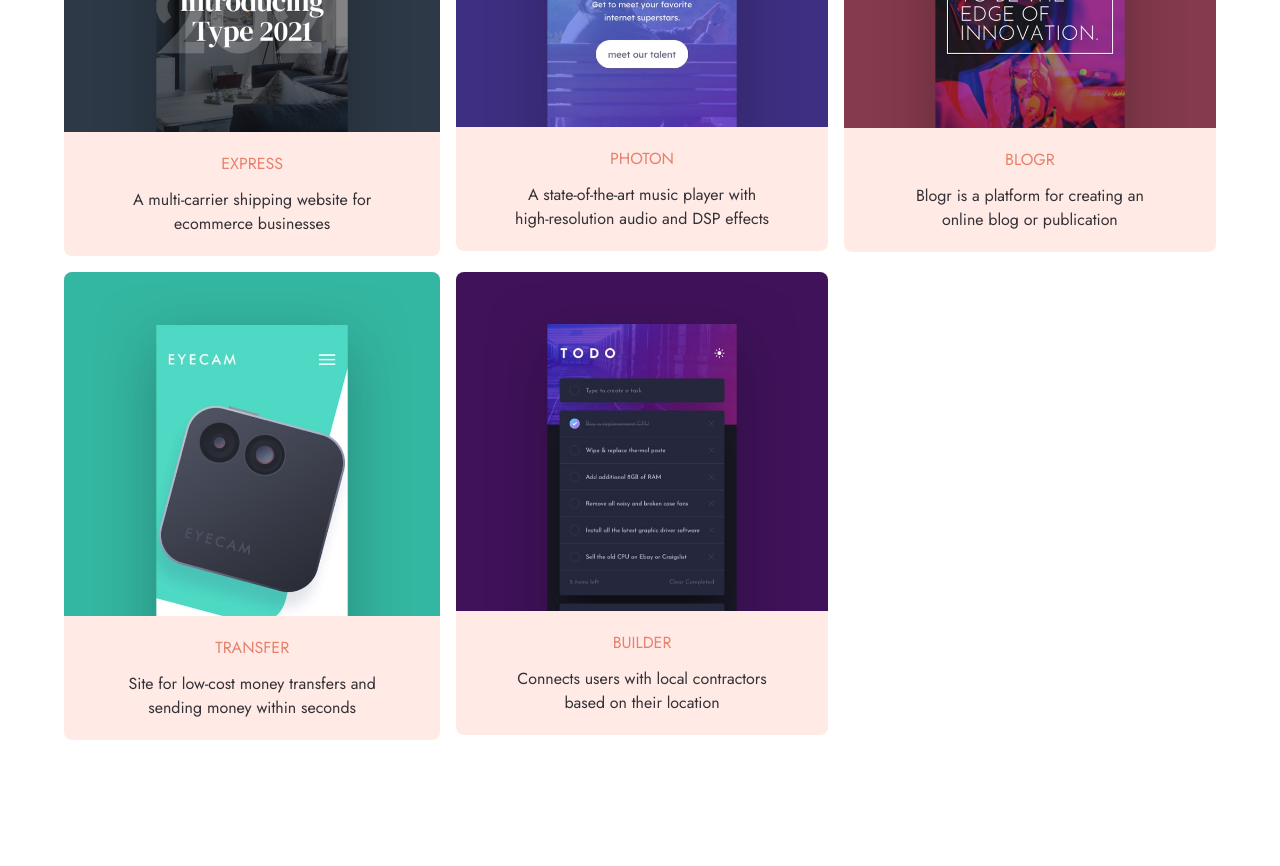
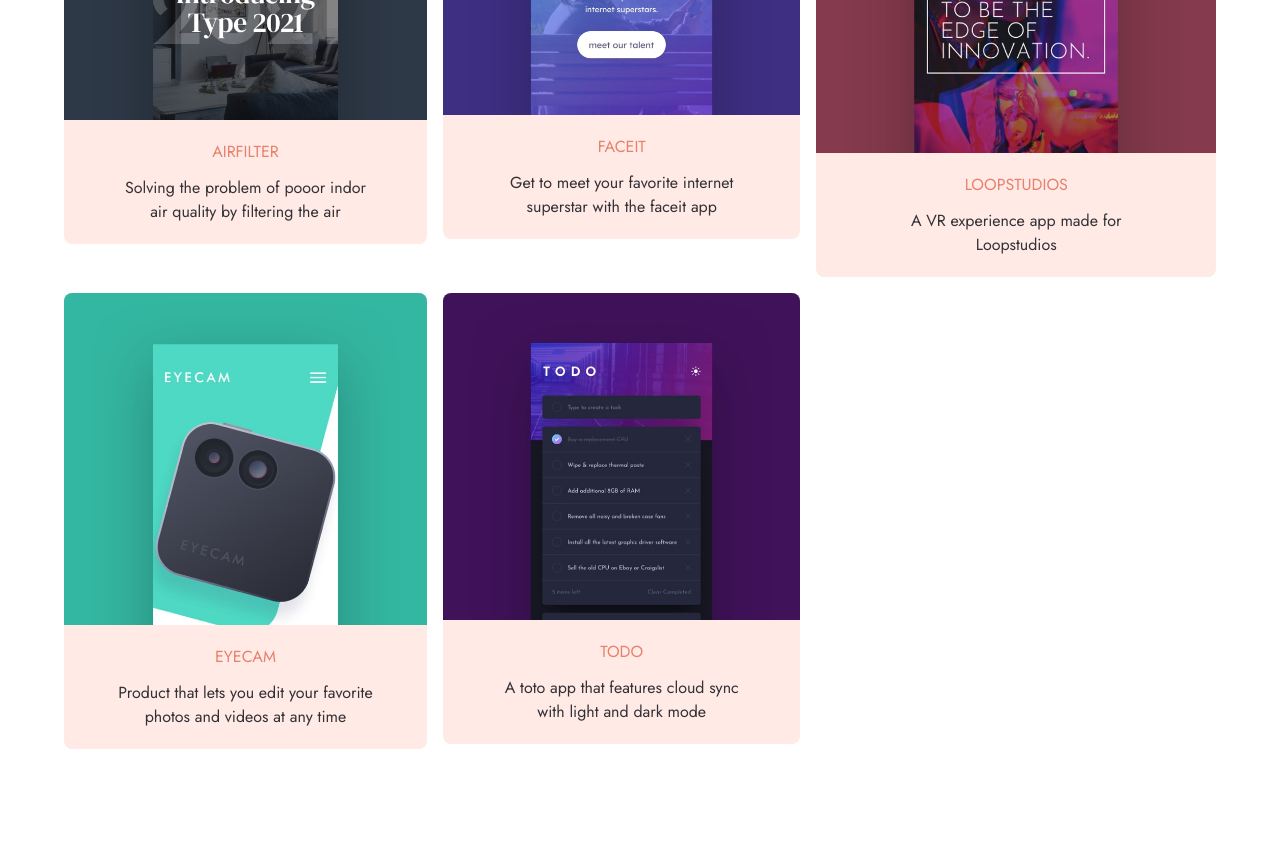
Before and after one commit to SheeloveDol/designo, a React (Vite) app: page /appDesign in a window 1280 px wide. Shown: the part 640-1506 px from the top of the page. Built offline with nearby package versions, Linux system fonts and the light colour scheme.

Commit message:
Fixed input data for both the app and graphic design pages

```diff
--- a/src/pages/AppDesign.jsx
+++ b/src/pages/AppDesign.jsx
@@ -28,28 +28,28 @@ export const AppDesign = () => {
 
 const appDesignData = [
     {
-        title: "EXPRESS",
-        description: "A multi-carrier shipping website for ecommerce businesses",
+        title: "AIRFILTER",
+        description: "Solving the problem of pooor indor air quality by filtering the air",
         image: `${airFilterImg}`,
     },
     {
-        title: "TRANSFER",
-        description: "Site for low-cost money transfers and sending money within seconds",
+        title: "EYECAM",
+        description: "Product that lets you edit your favorite photos and videos at any time",
         image: `${eyeCamImg}`,
     },
     {
-        title: "PHOTON",
-        description: "A state-of-the-art music player with high-resolution audio and DSP effects",
+        title: "FACEIT",
+        description: "Get to meet your favorite internet superstar with the faceit app",
         image: `${faceItImg}`,
     },
     {
-        title: "BUILDER",
-        description: "Connects users with local contractors based on their location",
+        title: "TODO",
+        description: "A toto app that features cloud sync with light and dark mode",
         image: `${toDoImg}`,
     },
     {
-        title: "BLOGR",
-        description: "Blogr is a platform for creating an online blog or publication",
+        title: "LOOPSTUDIOS",
+        description: "A VR experience app made for Loopstudios",
         image: `${loopStudiosImg}`,
     },
 ]
--- a/src/pages/GraphicDesign.jsx
+++ b/src/pages/GraphicDesign.jsx
@@ -26,17 +26,17 @@ export const GraphicDesign = () => {
 
   const graphicDesignData = [
       {
-          title: "EXPRESS",
+          title: "TIM BROWN",
           description: "A book cover designed for Tim Brown's new release, 'Change'",
           image: `${changeImg}`,
       },
       {
-          title: "TRANSFER",
+          title: "BOXED WATER",
           description: "A simple packaging concept made for Boxed Water",
           image: `${boxedWaterImg}`,
       },
       {
-          title: "PHOTON",
+          title: "SCIENCE !",
           description: "A poster made in collaboration with the Federal Art Project",
           image: `${scienceImg}`,
       },
```
